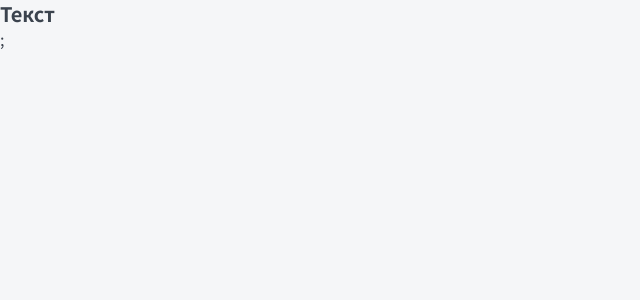
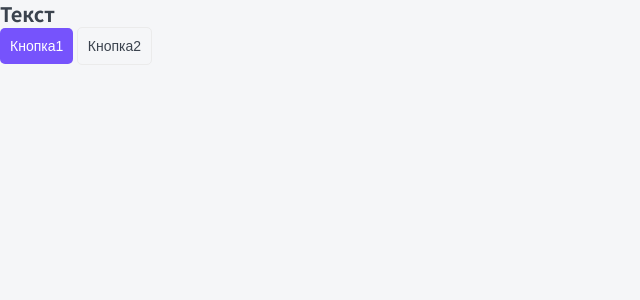
Before and after one commit to webmakaka/WebProject, a Next.js app in the folder app/client/: page / in a window 1280 px wide. Shown: the top 300 px of the page, without its empty margins (0-640 px from the left). Built offline with nearby package versions, Linux system fonts and the light colour scheme.

Commit message:
07 Простые компоненты | 003 Classnames

```diff
--- /dev/null
+++ b/app/client/components/Button/Button.module.css
@@ -0,0 +1,34 @@
+.button {
+  display: inline-block;
+
+  box-sizing: border-box;
+  padding: 10px;
+
+  cursor: pointer;
+  text-align: center;
+  border: none;
+  border-radius: 5px;
+
+  font-size: 14px;
+  transition: all 0.2s;
+}
+
+.primary {
+  color: var(--white);
+  background-color: var(--primary);
+}
+
+.primary:hover {
+  background-color: var(--primary-hover);
+}
+
+.ghost {
+  color: var(--black);
+  background: none;
+  border: 1px solid var(--gray-light);
+}
+
+.ghost:hover {
+  color: var(--white);
+  background-color: var(--primary);
+}
--- /dev/null
+++ b/app/client/components/Button/Button.props.ts
@@ -0,0 +1,6 @@
+import { ReactNode } from 'react';
+
+export interface IButtonProps {
+  children: ReactNode;
+  appearance: 'primary' | 'ghost';
+}
--- /dev/null
+++ b/app/client/components/Button/Button.tsx
@@ -0,0 +1,16 @@
+import cn from 'classnames';
+import styles from './Button.module.css';
+import { IButtonProps } from './Button.props';
+
+export const Button = ({ appearance, children }: IButtonProps): JSX.Element => {
+  return (
+    <button
+      className={cn(styles.button, {
+        [styles.primary]: appearance == 'primary',
+        [styles.ghost]: appearance == 'ghost',
+      })}
+    >
+      {children}
+    </button>
+  );
+};
--- a/app/client/components/index.ts
+++ b/app/client/components/index.ts
@@ -1 +1,2 @@
+export * from './Button/Button';
 export * from './Htag/Htag';
--- a/app/client/package.json
+++ b/app/client/package.json
@@ -15,6 +15,7 @@
     "react-dom": "17.0.2"
   },
   "devDependencies": {
+    "@types/classnames": "^2.3.1",
     "@types/node": "^15.12.4",
     "@types/react": "^17.0.11",
     "@typescript-eslint/eslint-plugin": "^4.27.0",
--- a/app/client/pages/_app.tsx
+++ b/app/client/pages/_app.tsx
@@ -14,7 +14,7 @@
           rel="stylesheet"
         />
       </Head>
-      <Component {...pageProps} />;
+      <Component {...pageProps} />
     </>
   );
 }
--- a/app/client/pages/index.tsx
+++ b/app/client/pages/index.tsx
@@ -1,9 +1,11 @@
-import { Htag } from '../components/';
+import { Button, Htag } from '../components/';
 
 export default function Home(): JSX.Element {
   return (
     <>
       <Htag tag="h3">Текст</Htag>
+      <Button appearance="primary">Кнопка1</Button>{' '}
+      <Button appearance="ghost">Кнопка2</Button>
     </>
   );
 }
--- a/app/client/styles/globals.css
+++ b/app/client/styles/globals.css
@@ -20,8 +20,10 @@
 
 :root {
   --black: #3b434e;
+  --gray-light: #ebebeb;
   --white: white;
   --primary: #7653fc;
+  --primary-hover: #6344df;
   --red: #fc836d;
   --green: #1dc37e;
   --green-light: #c8f8e4;
```
Also changed, not shown: 2 other files (tests, documents, lock files or other folders).
